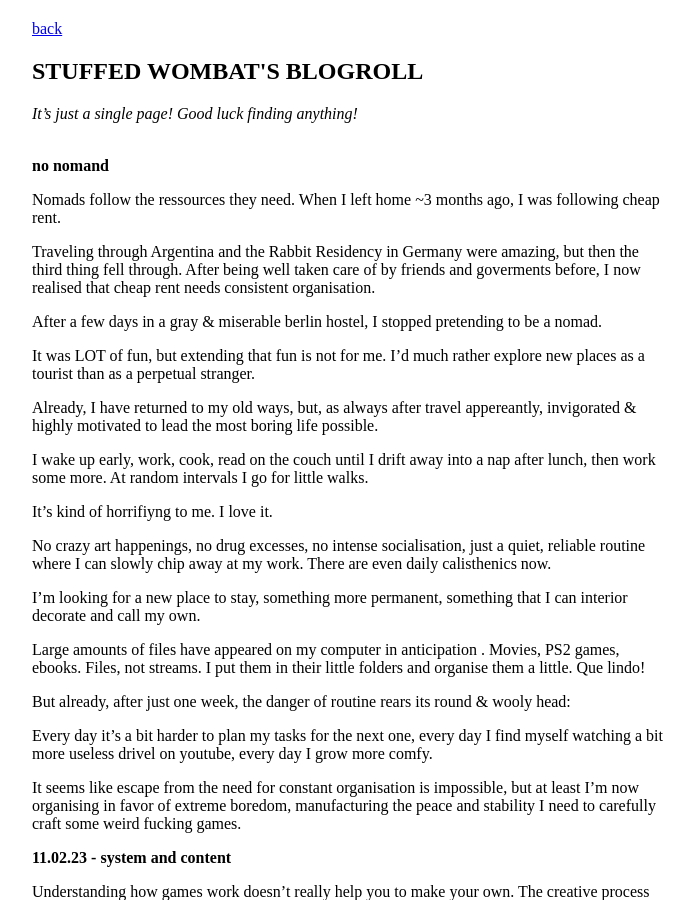
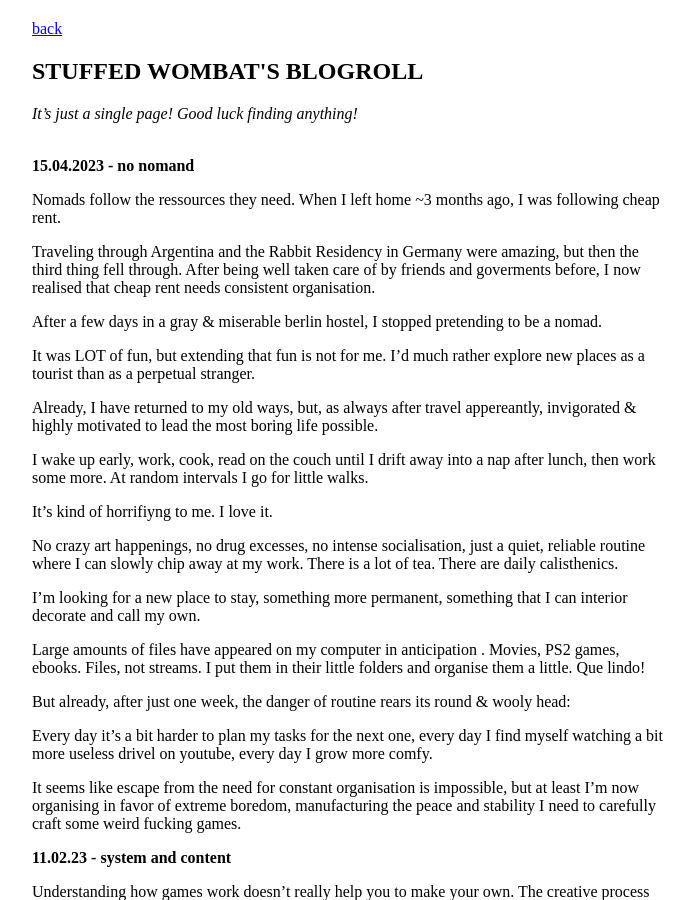
Before and after one commit to stuffedwombat/stuffedwombat.github.io, a Jekyll site: the page built from blogroll.md, in a window 1280 px wide and 900 px high. Shown: the whole window, without its empty margins (292-984 px from the left). Built offline with Jekyll 4.4.1, drawn with Linux system fonts in a browser that asks for light colours; our own code applies the rules of GitHub Pages for plain Markdown files; comment, search, counter and statistics services are not loaded.

Commit message:
Update blogroll.md

```diff
--- a/blogroll.md
+++ b/blogroll.md
@@ -3,7 +3,7 @@
 <i>It's just a single page! Good luck finding anything!</i>
 <br><br>
 
-**no nomand**
+**15.04.2023 - no nomand**
 
 Nomads follow the ressources they need. When I left home ~3 months ago, I was following cheap rent.
 
@@ -19,7 +19,7 @@ I wake up early, work, cook, read on the couch until I drift away into a  nap af
 
 It's kind of horrifiyng to me. I love it.
 
-No crazy art happenings, no drug excesses, no intense socialisation, just a quiet, reliable routine where I can slowly chip away at my work. There are even daily calisthenics now.
+No crazy art happenings, no drug excesses, no intense socialisation, just a quiet, reliable routine where I can slowly chip away at my work. There is a lot of tea. There are daily calisthenics.
 
 I'm looking for a new place to stay, something more permanent, something that I can interior decorate and call my own.
 
```
